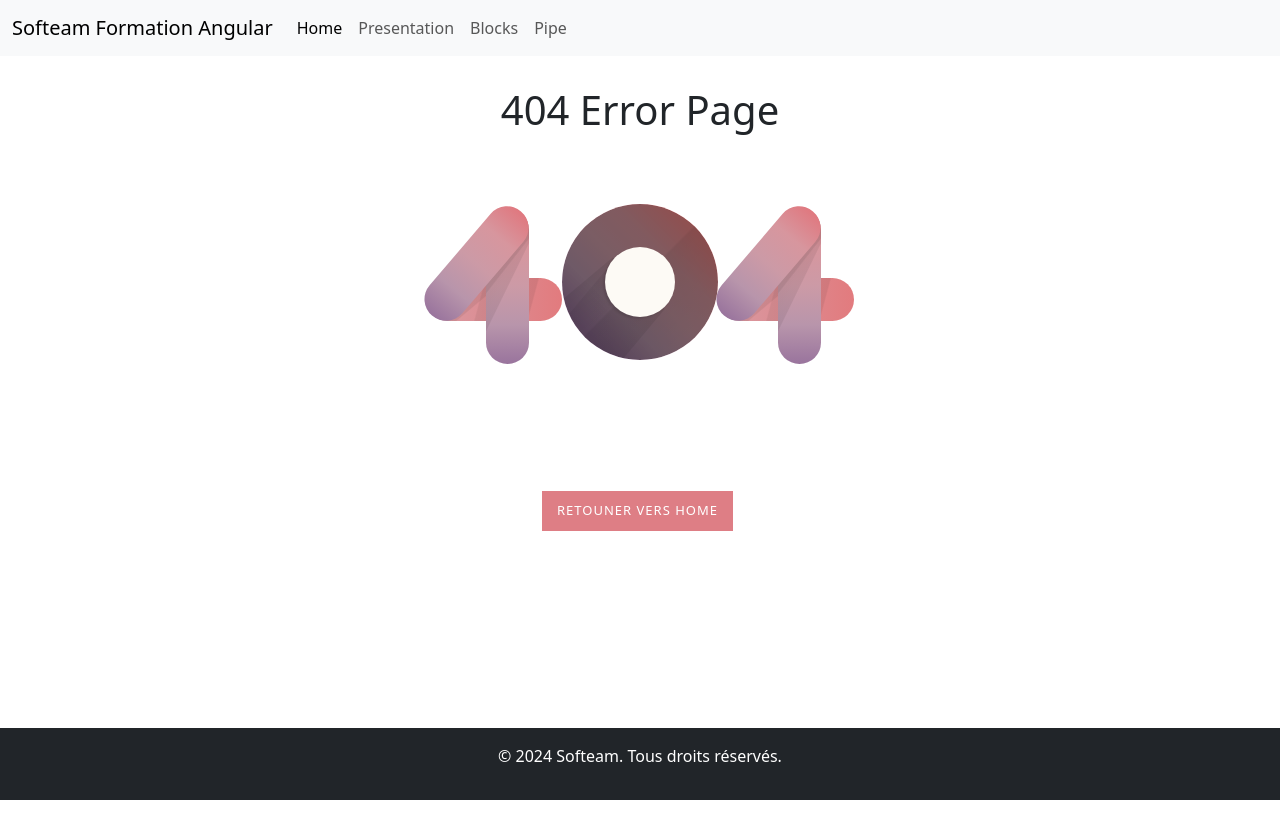
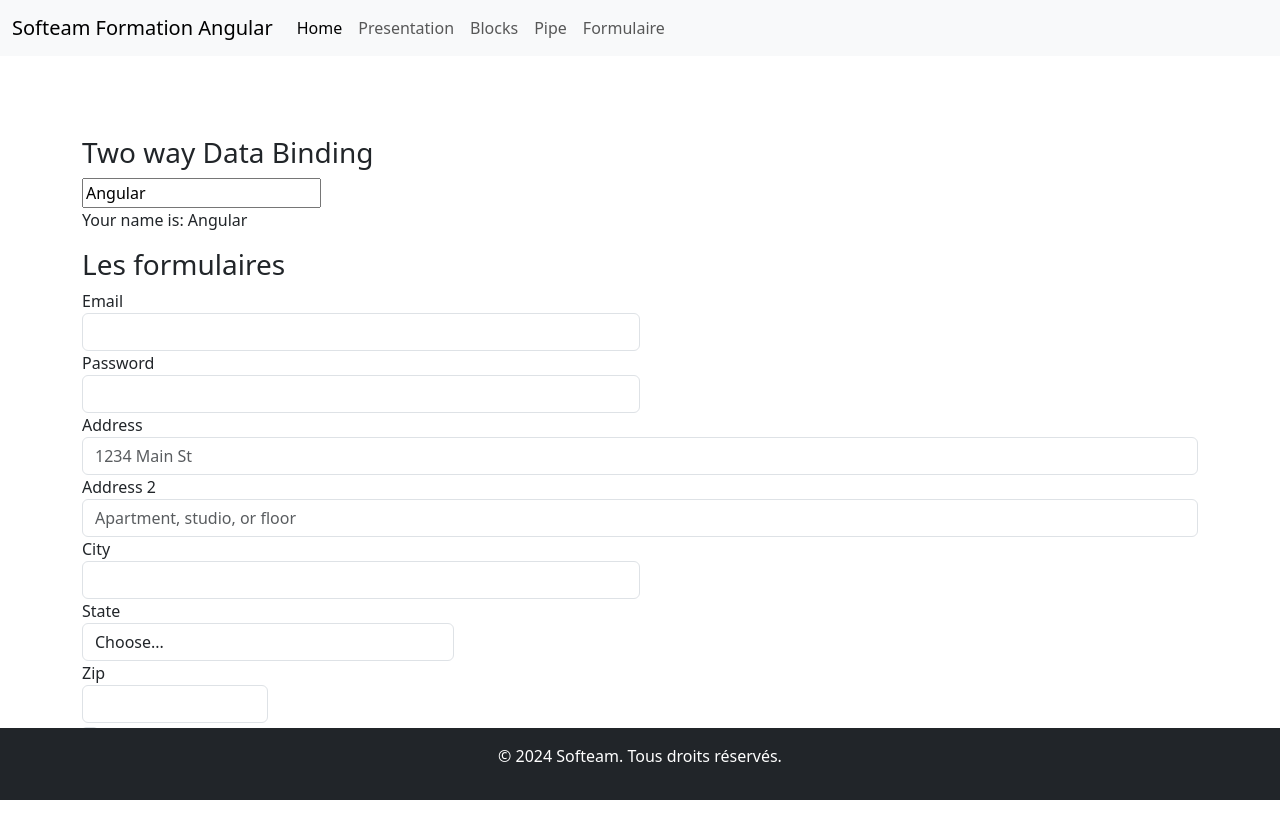
Before and after one commit to mohamedutopios/demo-docapost-angular, an Angular app in the folder demo-docapost-angular/: page /formulaire in a window 1280 px wide. Before the commit this address had no page. Shown: the top 838 px of the page. Before the commit the page ends 800 px from the top, so only its background shows below. Built offline with nearby package versions, Linux system fonts and the light colour scheme.

Commit message:
add form

```diff
--- a/demo-docapost-angular/src/app/app.routes.ts
+++ b/demo-docapost-angular/src/app/app.routes.ts
@@ -4,12 +4,14 @@ import { HomeComponent } from './pages/home/home.component';
 import { NotFoundComponent } from './pages/not-found/not-found.component';
 import { BlocksComponent } from './pages/blocks/blocks.component';
 import { PipesComponent } from './pages/pipes/pipes.component';
+import { FormulaireComponent } from './pages/formulaire/formulaire.component';
 
 export const routes: Routes = [
     {path: '', component: HomeComponent},
     {path: 'presentation', component: PresentationComponent},
     {path: 'block', component: BlocksComponent },
     {path: 'pipe', component: PipesComponent},
+    {path: 'formulaire', component: FormulaireComponent},
     {path: '**', component: NotFoundComponent }
 
 
--- a/demo-docapost-angular/src/app/components/nav/nav.component.html
+++ b/demo-docapost-angular/src/app/components/nav/nav.component.html
@@ -18,6 +18,9 @@
           <li class="nav-item">
             <a class="nav-link" routerLink="/pipe">Pipe</a>
           </li>
+          <li class="nav-item">
+            <a class="nav-link" routerLink="/formulaire">Formulaire</a>
+          </li>
         </ul>
       </div>
     </div>
--- /dev/null
+++ b/demo-docapost-angular/src/app/pages/formulaire/formulaire.component.html
@@ -0,0 +1,67 @@
+<div class="container">
+
+  <!-- Two way Data Binding -->
+  <div>
+    <h3>Two way Data Binding</h3>
+    <input type="text" [(ngModel)]="name" placeholder="Enter your name" />
+    <p>Your name is: {{ name }}</p>
+  </div>
+
+  <div>
+    <h3>Les formulaires</h3>
+    <form>
+      <div class="form-row">
+        <div class="form-group col-md-6">
+          <label for="inputEmail4">Email</label>
+          <input type="email" class="form-control" id="inputEmail4" />
+        </div>
+        <div class="form-group col-md-6">
+          <label for="inputPassword4">Password</label>
+          <input type="password" class="form-control" id="inputPassword4" />
+        </div>
+      </div>
+      <div class="form-group">
+        <label for="inputAddress">Address</label>
+        <input
+          type="text"
+          class="form-control"
+          id="inputAddress"
+          placeholder="1234 Main St"
+        />
+      </div>
+      <div class="form-group">
+        <label for="inputAddress2">Address 2</label>
+        <input
+          type="text"
+          class="form-control"
+          id="inputAddress2"
+          placeholder="Apartment, studio, or floor"
+        />
+      </div>
+      <div class="form-row">
+        <div class="form-group col-md-6">
+          <label for="inputCity">City</label>
+          <input type="text" class="form-control" id="inputCity" />
+        </div>
+        <div class="form-group col-md-4">
+          <label for="inputState">State</label>
+          <select id="inputState" class="form-control">
+            <option selected>Choose...</option>
+            <option>...</option>
+          </select>
+        </div>
+        <div class="form-group col-md-2">
+          <label for="inputZip">Zip</label>
+          <input type="text" class="form-control" id="inputZip" />
+        </div>
+      </div>
+      <div class="form-group">
+        <div class="form-check">
+          <input class="form-check-input" type="checkbox" id="gridCheck" />
+          <label class="form-check-label" for="gridCheck"> Check me out </label>
+        </div>
+      </div>
+      <button type="submit" class="btn btn-primary">Sign in</button>
+    </form>
+  </div>
+</div>
--- /dev/null
+++ b/demo-docapost-angular/src/app/pages/formulaire/formulaire.component.ts
@@ -0,0 +1,17 @@
+import { CommonModule } from '@angular/common';
+import { Component } from '@angular/core';
+import { FormsModule, ReactiveFormsModule } from '@angular/forms';
+
+@Component({
+  selector: 'app-formulaire',
+  standalone: true,
+  imports: [CommonModule, FormsModule, ReactiveFormsModule],
+  templateUrl: './formulaire.component.html',
+  styleUrl: './formulaire.component.css'
+})
+export class FormulaireComponent {
+
+name= 'Angular';
+
+
+}
```
Also changed, not shown: demo-docapost-angular/src/app/pages/formulaire/formulaire.component.css (added), 1 other file (tests, documents, lock files or other folders).
